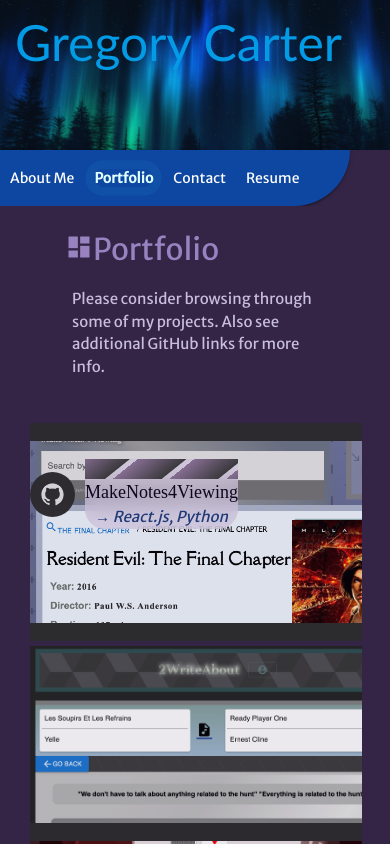
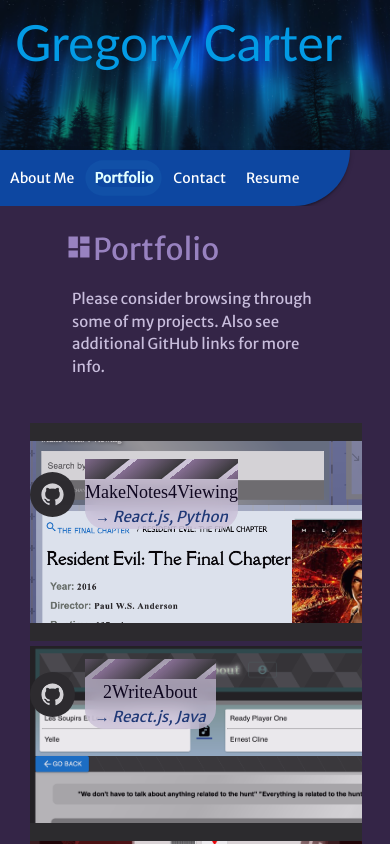
Before and after one commit to gregoryjohncarter/react-descriptive-materials, a React (Create React App) app: page / in a window 390 px wide. Both pictures are taken after a click on the element "Portfolio". Shown: the top 844 px of the page. Built offline with nearby package versions, Linux system fonts and the light colour scheme; a web font is replaced by a local one.

Commit message:
fixed mobile screen scroll items

```diff
--- a/src/components/Project/index.js
+++ b/src/components/Project/index.js
@@ -71,7 +71,7 @@
           </div>
           <div className="col s12 l6 colFlex">
             <div className="secondary wo" onClick={(event) => { handleClick('https://writeabout2-077bb347dd31.herokuapp.com/', event); }} style={{cursor:"pointer"}}>
-              {item3 && <><SocialIcon url='https://github.com/gregoryjohncarter/2WriteAbout' className={item3 ? "iconHover animate__animated animate__fadeIn" : "iconHover"} bgColor="#2d2d2d" fgColor="#e8e8e8" style={{ height: 45, width: 45}} target="_blank"/><p className={item3 ? "fontTwoA animate__animated animate__flipInX" : "fontTwoA"} onClick={(event) => { handleClick('https://writeabout2-077bb347dd31.herokuapp.com/', event); }}>2WriteAbout<span className="fontOneA" onClick={(event) => { handleClick('https://writeabout2-077bb347dd31.herokuapp.com/', event); }}>&rarr; React.js, Java</span></p></>}
+              {defaultItem2 && <><SocialIcon url='https://github.com/gregoryjohncarter/2WriteAbout' className={item3 ? "iconHover animate__animated animate__fadeIn" : "iconHover"} bgColor="#2d2d2d" fgColor="#e8e8e8" style={{ height: 45, width: 45}} target="_blank"/><p className={item3 ? "fontTwoA animate__animated animate__flipInX" : "fontTwoA"} onClick={(event) => { handleClick('https://writeabout2-077bb347dd31.herokuapp.com/', event); }}>2WriteAbout<span className="fontOneA" onClick={(event) => { handleClick('https://writeabout2-077bb347dd31.herokuapp.com/', event); }}>&rarr; React.js, Java</span></p></>}
             </div>
           </div>
         </div>
@@ -79,12 +79,12 @@
           <div className="row">
             <div className="col s12 l6 colFlex">
               <div className="secondary blackjack" onClick={(event) => { handleClick('https://gregoryjohncarter.github.io/betwixt-blackjack/', event); }} style={{cursor:"pointer"}}>
-                {defaultItem2 && <><SocialIcon url='https://github.com/gregoryjohncarter/betwixt-blackjack' className="iconHover animate__animated animate__fadeIn" bgColor="#2d2d2d" fgColor="#e8e8e8" style={{ height: 45, width: 45}} target="_blank"/><p className="fontTwoA animate__animated animate__flipInX" onClick={(event) => { handleClick('https://gregoryjohncarter.github.io/betwixt-blackjack/', event); }}>Betwixt Blackjack <span className="fontOneA" onClick={(event) => { handleClick('https://gregoryjohncarter.github.io/betwixt-blackjack/', event); }}>&rarr; React.js</span></p></>}
+                {item2 && <><SocialIcon url='https://github.com/gregoryjohncarter/betwixt-blackjack' className="iconHover animate__animated animate__fadeIn" bgColor="#2d2d2d" fgColor="#e8e8e8" style={{ height: 45, width: 45}} target="_blank"/><p className="fontTwoA animate__animated animate__flipInX" onClick={(event) => { handleClick('https://gregoryjohncarter.github.io/betwixt-blackjack/', event); }}>Betwixt Blackjack <span className="fontOneA" onClick={(event) => { handleClick('https://gregoryjohncarter.github.io/betwixt-blackjack/', event); }}>&rarr; React.js</span></p></>}
               </div>
             </div>
             <div className="col s12 l6 colFlex">
               <div className="secondary thought" onClick={(event) => { handleClick('https://news-to-attend-to.herokuapp.com/', event); }} style={{cursor:"pointer"}}>
-                {item2 && <><SocialIcon url='https://github.com/gregoryjohncarter/news-to-attend-to' className={item2 ? "iconHover animate__animated animate__fadeIn" : "iconHover"} bgColor="#2d2d2d" fgColor="#e8e8e8" style={{ height: 45, width: 45}} target="_blank"/><p className={item2 ? "fontTwoA animate__animated animate__flipInX" : "fontTwoA"} onClick={(event) => { handleClick('https://news-to-attend-to.herokuapp.com/', event); }}>News to Attend to<span className="fontOneA" onClick={(event) => { handleClick('https://news-to-attend-to.herokuapp.com/', event); }}>&rarr; React.js, Node.js</span></p></>}
+                {item3 && <><SocialIcon url='https://github.com/gregoryjohncarter/news-to-attend-to' className={item2 ? "iconHover animate__animated animate__fadeIn" : "iconHover"} bgColor="#2d2d2d" fgColor="#e8e8e8" style={{ height: 45, width: 45}} target="_blank"/><p className={item2 ? "fontTwoA animate__animated animate__flipInX" : "fontTwoA"} onClick={(event) => { handleClick('https://news-to-attend-to.herokuapp.com/', event); }}>News to Attend to<span className="fontOneA" onClick={(event) => { handleClick('https://news-to-attend-to.herokuapp.com/', event); }}>&rarr; React.js, Node.js</span></p></>}
               </div>
             </div>
           </div>
```
